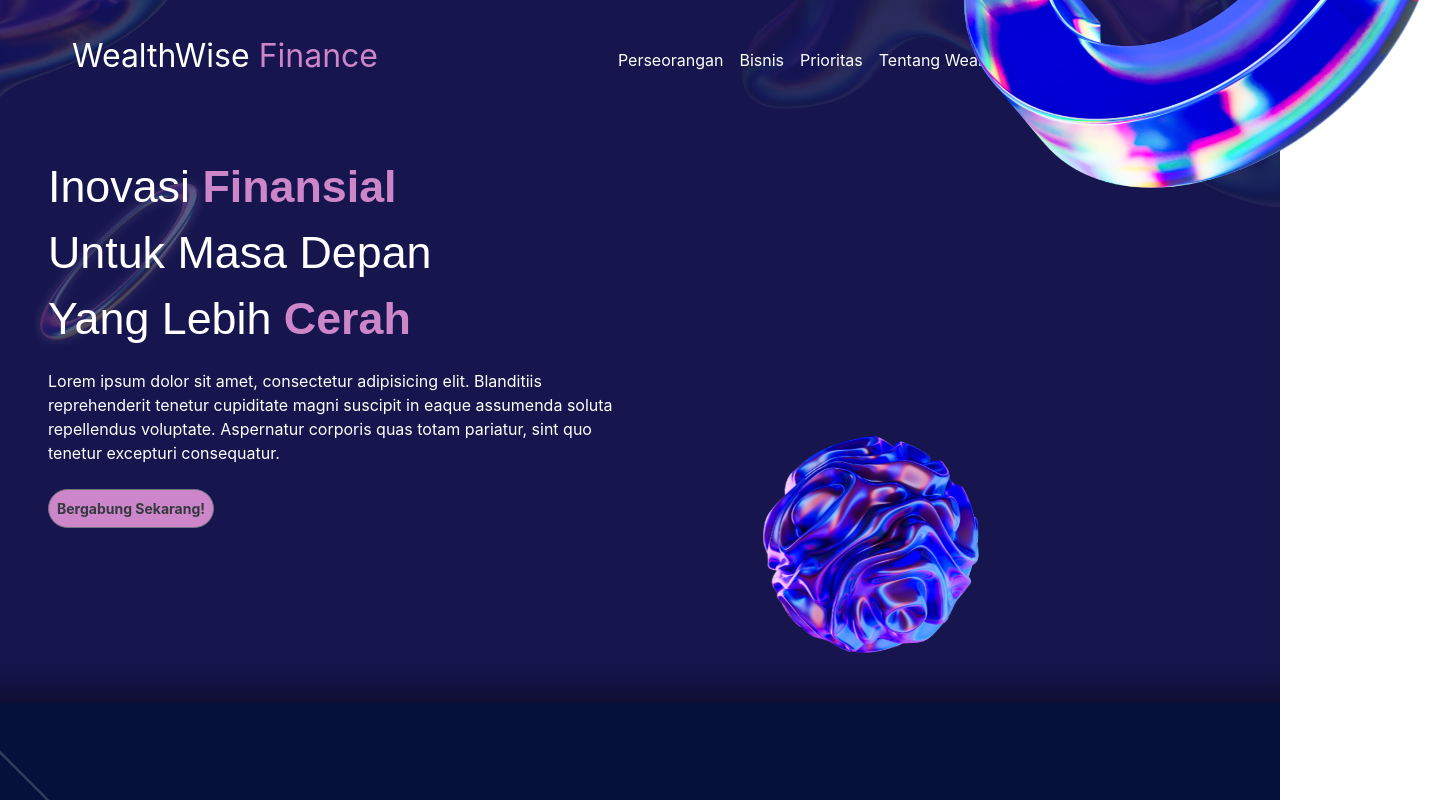
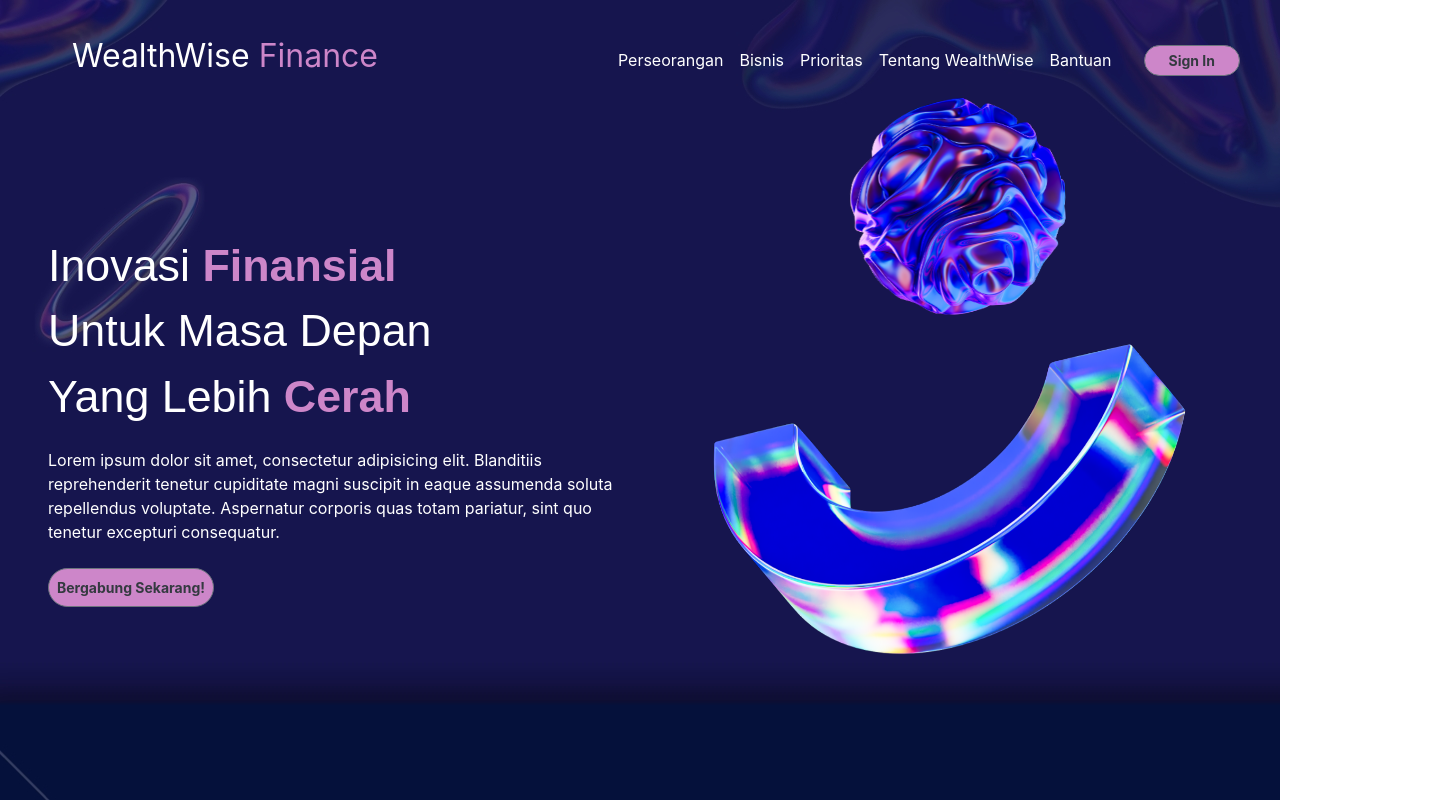
Before and after one commit to NaufalHusnianto/project-react-weatlhwise, a React (Create React App) app: page / in a window 1280 px wide. Shown: the whole page, 1448 px wide, since content can reach past the window. Built offline with nearby package versions, Linux system fonts and the light colour scheme.

Commit message:
Update Dashboard.js

```diff
--- a/src/pages/Dashboard.js
+++ b/src/pages/Dashboard.js
@@ -40,9 +40,9 @@ function Dashboard() {
                     <p className="text-white text-sm-left mt-4">Lorem ipsum dolor sit amet, consectetur adipisicing elit. Blanditiis reprehenderit tenetur cupiditate magni suscipit in eaque assumenda soluta repellendus voluptate. Aspernatur corporis quas totam pariatur, sint quo tenetur excepturi consequatur.</p>
                     <button type="button" className="btn btn-secondary btn-sm rounded-pill font-weight-bold text-dark p-2 mt-2" style={purpleBgColor}>Bergabung Sekarang!</button>
                 </div>
-                <div className="container w-100 col-lg-6 text-center mb-5">
-                    <img src="/image/ball.png" className="position-absolute rotate-animation" style={{ width: '250px', height: 'auto', right: '270px', top: '130px'}}/>
-                    <img src="/image/u.png" className="position-absolute floating-animation" style={{ width: '500px', height: 'auto', bottom: '100px' }}/>
+                <div className="container w-100 col-lg-6 text-center mb-5 position-relative">
+                    <img src="/image/ball.png" className="rotate-animation img-fluid" style={{ maxWidth: '250px', top: '130px', right: '50%' }}/>
+                    <img src="/image/u.png" className="floating-animation img-fluid" style={{ maxWidth: '500px', bottom: '100px', left: '50%', transform: 'translateX(-50%)' }}/>
                 </div>
             </main>
         </div>
```
